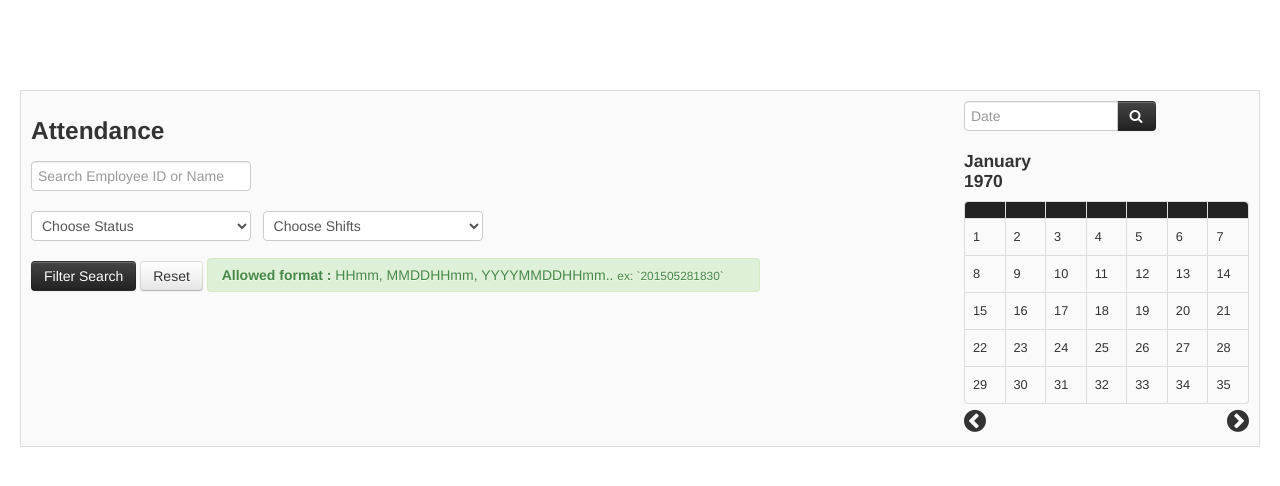
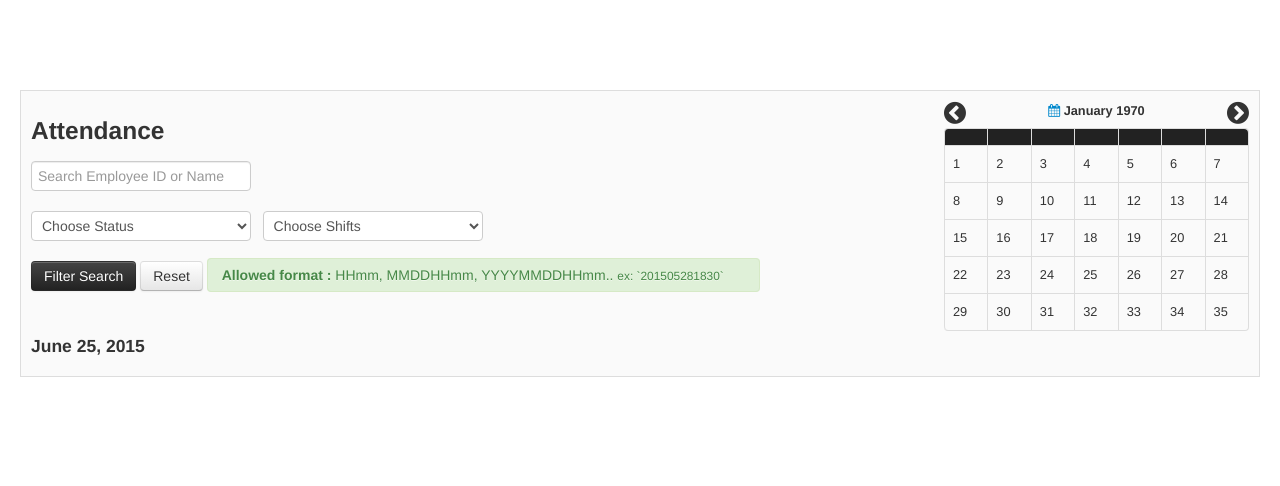
Before and after one commit to gwaixin/FDC-AS, a CakePHP app: the page made by app/View/Attendances/index.ctp in a window 1280 px wide. Shown: the top 486 px of the page. Run offline with PHP 8.4 and a stand-in for CakePHP, Linux system fonts and the light colour scheme; the template is opened without the code that fills it, so the values that code supplies are empty; some libraries are stand-ins or nearby versions.

Commit message:
Attendance new interface. calendar, shift view on attendance

```diff
--- a/app/View/Attendances/index.ctp
+++ b/app/View/Attendances/index.ctp
@@ -27,8 +27,7 @@
 						<div class='span3'>
 							<input type='text' placeholder='Search Employee ID or Name' name='keyword' id='keyword'/>
 						</div>
-						<div class='span5'>
-						</div>
+						<input type='hidden' name='date' id='form-date' value=''/>
 
 					</div>
 					<div class='control-group'>
@@ -66,28 +65,47 @@
 				<input type='hidden' id='calendar-yearmonth' value='<?php echo date("Y-m", strtotime($focus)); ?>'/>
 			</div>
 			<div  class="span3">
-				<div class="input-append">
-			        <input type='text' placeholder='Date' name='date' id='date' class='span8' value=''/>
-			        <button id='btn-search-monthly' class='btn btn-inverse' data-toggle="tooltip" title='Monthly search'><i class="fa fa-search"></i></button>
-			    </div>
+				<input type='text' id='date' value='' style='visibility:hidden; position:absolute;' value="<?php echo date('Y-m-d', strtotime($currentDate));?>"/>
 				<div id="calendar">
 				<?php
 					echo $this->element('calendar');
 				?>
 				</div>
 			</div>
+			<div id='current-date'>
+				<h4></h4>
+			</div>
 			<div class="clearfix"></div>
 		</div>
+
 		<div id="employee-attendance"></div>
 	</div>
 </div>
+
+<!-- Modal -->
+<div class="modal hide fade" id="modalShift" tabindex="-1" role="dialog" aria-labelledby="largeModal" aria-hidden="true">
+	<div class="modal-dialog">
+	    <div class="modal-content">
+		    <div class="modal-header">
+		        <button type="button" class="close" data-dismiss="modal" aria-hidden="true">&times;</button>
+		        <h1>Employee Shift Master</h1>
+	       	</div>
+		</div>
+		<div class="modal-body"></div>
+		<div class="modal-footer">
+	        <button type="button" class="btn btn-default" data-dismiss="modal">Close</button>
+		</div>
+    </div>
+</div>
+
+
 <style>
 .htCore thead tr th b{
 	font-size: 10px;
 	position:absolute;
 	top: -3px;
 }
-.days, .calendar-nav{
+.days, .calendar-nav, .shift{
 	cursor: pointer;
 	transition: color .25s ease-in-out;
 }
--- a/app/View/Elements/calendar.ctp
+++ b/app/View/Elements/calendar.ctp
@@ -1,7 +1,18 @@
+<input type='hidden' id='yearmonth' value="<?php echo date('Y-m', strtotime($currentDate)); ?>"/>
 
-<div class='span4'>
-    <h4><?php echo date('F Y', strtotime($currentDate)); ?></h4>
+<div class='row text-center'>
+    <?php $d->modify('+1 month'); ?>
+    <span class='calendar-nav pull-right' title='Next month' date="<?php echo $d->format('Y-m'); ?>">
+        <i class='fa fa-2x fa-chevron-circle-right'></i>
+    </span>
+    <?php $d->modify('-2 month'); ?>
+    <span class='calendar-nav pull-left' title='Prev month' date="<?php echo $d->format('Y-m'); ?>">
+        <i class='fa fa-2x fa-chevron-circle-left'></i>
+    </span>
+    <a href="javasript:;" id='choose-calendar'><i class='fa fa-calendar'></i></a>
+    <b><?php echo date('F Y', strtotime($currentDate)); ?></b>
 </div>
+<div class='row'>
     <table class="table table-bordered">
     <?php
         $row = 5;
@@ -42,15 +53,4 @@
         }
     ?>
     </table>
-
-<input type='hidden' id='yearmonth' value="<?php echo date('Y-m', strtotime($currentDate)); ?>"/>
-
-<?php $d->modify('+1 month'); ?>
-<span class='calendar-nav pull-right' title='Next month' date="<?php echo $d->format('Y-m'); ?>">
-    <i class='fa fa-2x fa-chevron-circle-right'></i>
-</span>
-
-<?php $d->modify('-2 month'); ?>
-<span class='calendar-nav' title='Prev month' date="<?php echo $d->format('Y-m'); ?>">
-    <i class='fa fa-2x fa-chevron-circle-left'></i>
-</span>
+</div>
--- a/app/webroot/js/attendance.js
+++ b/app/webroot/js/attendance.js
@@ -162,18 +162,19 @@ $(document).ready(function () {
 	$('#date').datepicker({
 		autoclose: true,
 		viewMode: "months",
-		//minViewMode: "months",
+		minViewMode: "months",
 		format: "yyyy-mm-dd"
 	}).on('changeDate', function(en) {
-      	var date = $('#date').val();
-		var day = date.substr(-2);
-		var yearMonth = date.substr(0, 7);
-		console.log(yearMonth);
-		//console.log(yearMonth+day);
-		updateAttendance(yearMonth, day);
-		updateCalendar(yearMonth, day, yearMonth);
+		setTimeout(function() {
+			var date = $('#date').val();
+	      	var day = "01";
+			var yearMonth = date.substr(0, 7);
+			updateAttendance(yearMonth, day);
+			updateCalendar(yearMonth, day);
+
+		}, 50);
+
    	});
-
 
 
 	$('#btn-reset').click(function(e) {
@@ -210,7 +211,7 @@ $(document).ready(function () {
 
     //Tooltips
     $('#auto-overtime').tooltip({placement: 'right'});
-    $('.calendar-nav').tooltip({placement: 'bottom'});
+    $('.calendar-nav').tooltip({placement: 'top'});
 	$('#btn-search-monthly').tooltip({placement: 'bottom'});
 
 
@@ -223,7 +224,16 @@ function changeDate() {
 	dateObj 	= new Date(currentDate);
 	cMonthDay 	= pad((dateObj.getUTCMonth()+1)) + '-' +pad(dateObj.getDate());
 	cYear 		= dateObj.getUTCFullYear();
+	console.log(dateObj);
+	$('#current-date').find('h4').html(monthNames[dateObj.getUTCMonth()] + ' ' + dateObj.getDate() + ', '+ +dateObj.getUTCFullYear());
 }
+
+var monthNames = [
+    "January", "February", "March",
+    "April", "May", "June", "July",
+    "August", "September", "October",
+    "November", "December"
+];
 
 function convertToDatetime(val, rowDate) {
 	var fDate = 0;
@@ -357,15 +367,16 @@ function attendanceList() {
 	hot = new Handsontable($("#employee-attendance")[0], {
 	    data: list,
 	    height: 396,
-	    colHeaders: ["ID", "NAME", "TIMEIN", "TIMEOUT", "BREAK", "RENDERED TIME", "OVERTIME", "STATUS", "DAY"],
+	    colHeaders: ["ID", "NAME", "SHIFT", "TIMEIN", "TIMEOUT", "BREAK", "RENDERED TIME", "OVERTIME", "STATUS", "DAY"],
 	    rowHeaders: false,
 	    stretchH: 'all',
 	    columnSorting: true,
 	    contextMenu: true,
 	    className: "htCenter htMiddle normal-col",
 	    columns: [
-	      {data: 'employee_id', type: 'text', className:'txt-name', readOnly: true},
+	      {data: 'employee_id', type: 'text', className: 'txt-name', readOnly: true},
 		  {data: 'name', type: 'text', readOnly: true},
+		  {data: 'shift', type: 'text', readOnly: true, className: 'shift htCenter htMiddle'},
 	      {data: 'f_time_in', type: 'text', className:'f_time_in time htCenter htMiddle'},
 	      {data: 'f_time_out', type: 'text', className:'f_time_out time htCenter htMiddle'},
 	      {data: 'break', type:'text', className:'break time htCenter htMiddle'},
@@ -667,33 +678,53 @@ function formatDate(date, fmt) {
     });
 }
 
+//Shifts
+$(document).on('click', '.shift', function() {
+	rowIndex = $(this).closest('tr').index();
+	var id = list[rowIndex]['shift_id'];
+	$.post(webroot+'Employeeshifts/getShift', {id:id}, function(data) {
+		$('#modalShift').find('.modal-body').html(data);
+		$('#modalShift').modal('show');
+	});
+
+});
+
 //For calendar Events
+$(document).on('click', '#choose-calendar', function() {
+	$('#date').datepicker('show');
+});
+
 $(document).on('click', '.days', function() {
    $('#focus-day').removeAttr('id');
    $(this).attr('id', 'focus-day');
    var day = pad($(this).html());
    var yearMonth = $('#yearmonth').val();
    updateAttendance(yearMonth, day);
-
 });
 
 function updateAttendance(yearMonth, day) {
-	$('#calendar-day').val(day); //this is for focus
-   	$('#calendar-yearmonth').val(yearMonth); //this is for focus
-   	currentRequest = {date:(yearMonth+'-'+day)};
+	//$('#calendar-day').val(day); //this is for focus
+   	//$('#calendar-yearmonth').val(yearMonth); //this is for focus
+   	//currentRequest = {date:(yearMonth+'-'+day)};
+   	$('#form-date').val(yearMonth+'-'+day);
+   	currentRequest = $('#attendance-form').serialize();
+   	getAttendanceList(currentRequest);
+   	$('#date').val(yearMonth+'-'+day);
    	changeDate();
-   	getAttendanceList(currentRequest);
+
 }
 
 $(document).on('click', '.calendar-nav', function() {
 	var date = $(this).attr('date');
-	var day = $('#calendar-day').val(); //this is for focus
-	var yearMonth = $('#calendar-yearmonth').val(); //this is for focus
-    updateCalendar(date, day, yearMonth);
+	var day = "01";
+	//$('#calendar-day').val(); //this is for focus
+	//var yearMonth = $('#calendar-yearmonth').val(); //this is for focus
+	updateAttendance(date, day);
+    updateCalendar(date, day);
 });
 
-function updateCalendar(date, day, focus) {
-	$.post(webroot+'attendances/getCalendar', {date: date+'-'+day, focus: focus}, function(data) {
+function updateCalendar(date, day) {
+	$.post(webroot+'attendances/getCalendar', {date: date+'-'+day}, function(data) {
         $("#calendar").html(data);
     });
 }
```
Also changed, not shown: app/Controller/AttendancesController.php (+9 -4 lines), app/Controller/EmployeeshiftsController.php (+20 -0 lines), app/View/Employeeshifts/shift_detail.ctp (added, +30 -0 lines). Lines whose indentation alone changed are shown as unchanged.
